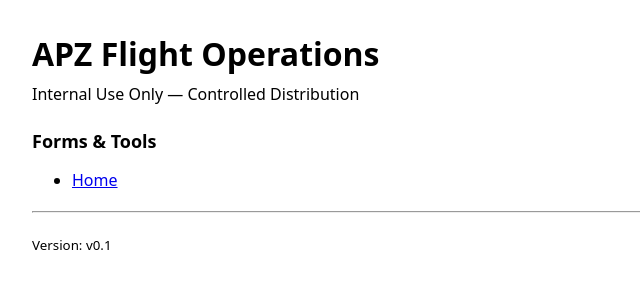
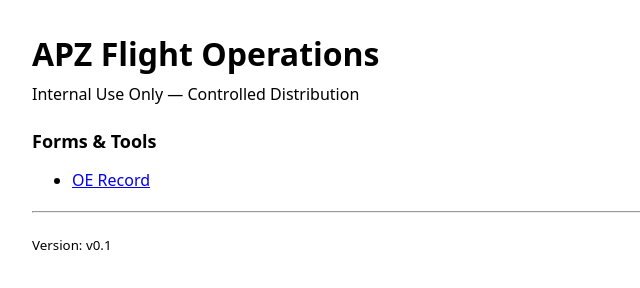
Before and after one commit to apz-flightops/apz-flightops.github.io, a plain HTML site: page index.html in a window 1280 px wide. Shown: the full height of the page, 0-640 px from the left. Drawn offline with Linux system fonts and the light colour scheme.

Commit message:
Update index.html

```diff
--- a/index.html
+++ b/index.html
@@ -12,7 +12,7 @@
 
   <h2 style="margin:24px 0 8px; font-size:18px;">Forms & Tools</h2>
   <ul>
-    <li><a href="./">Home</a></li>
+    <li><a href="/oe-record/">OE Record</a></li>
     <!-- 예: <li><a href="/oe-record/">OE Record</a></li> -->
   </ul>
 
```
